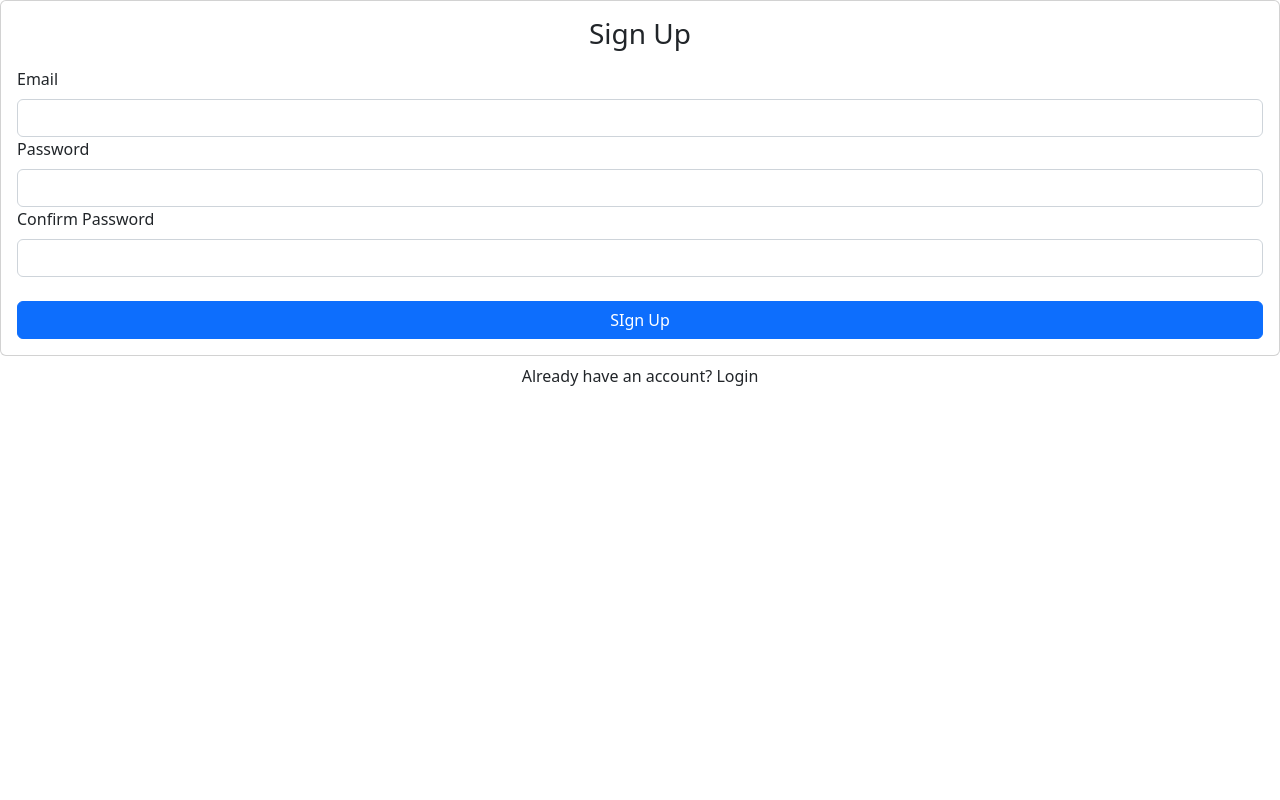
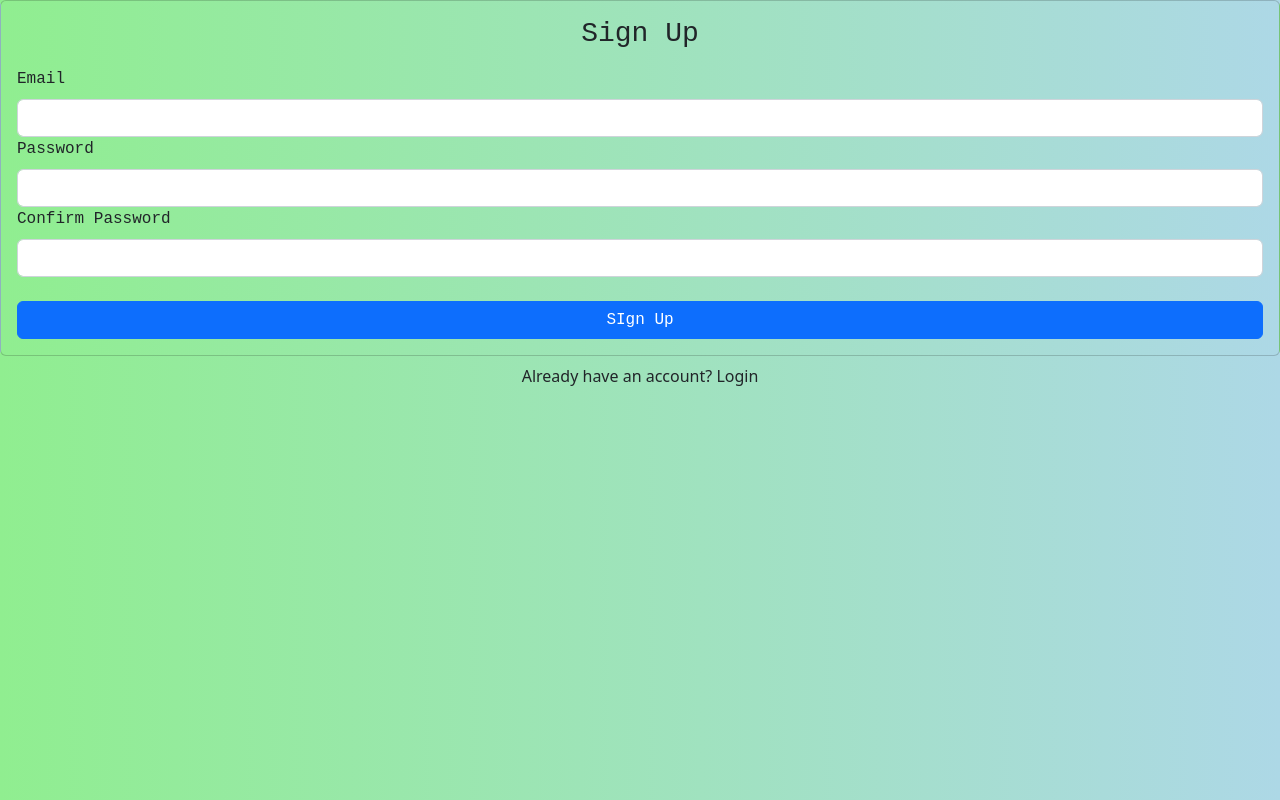
Before and after one commit to Legendary-Folah/ReactAuthwithFireBase, a React (Create React App) app: page / in a window 1280 px wide. Built offline with nearby package versions, Linux system fonts and the light colour scheme.

Commit message:
Making use of bootstrap. It is a lot easier

```diff
--- a/src/App.css
+++ b/src/App.css
@@ -63,8 +63,14 @@ h5 {
 
 body {
   font-family: monospace;
-  /* background: linear-gradient(to left, lightblue, lightgreen); */
+  background: linear-gradient(to left, lightblue, lightgreen);
 }
+
+.card {
+  font-family: monospace;
+  background: linear-gradient(to left, lightblue, lightgreen);
+}
+
 /*
 .App {
   padding: 2rem 2rem;
--- a/src/Components/SignUp.js
+++ b/src/Components/SignUp.js
@@ -9,7 +9,7 @@ const confirmPasswordRef = useRef();
 
   return (
     <>
-      <Card>
+      <Card className='card'>
         <Card.Body>
             <h3 className='text-center mb-3'>Sign Up</h3>
             <Form>
```
